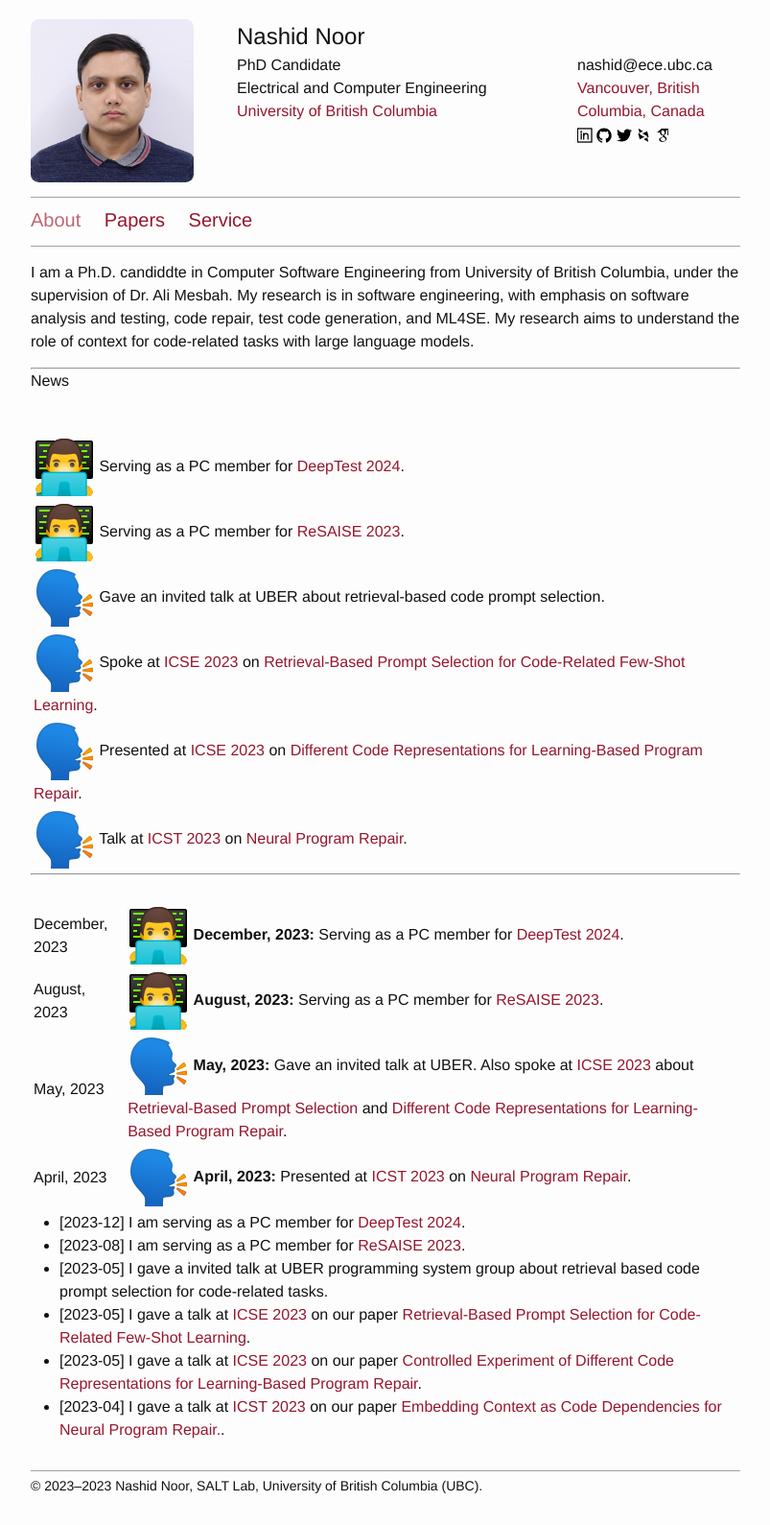
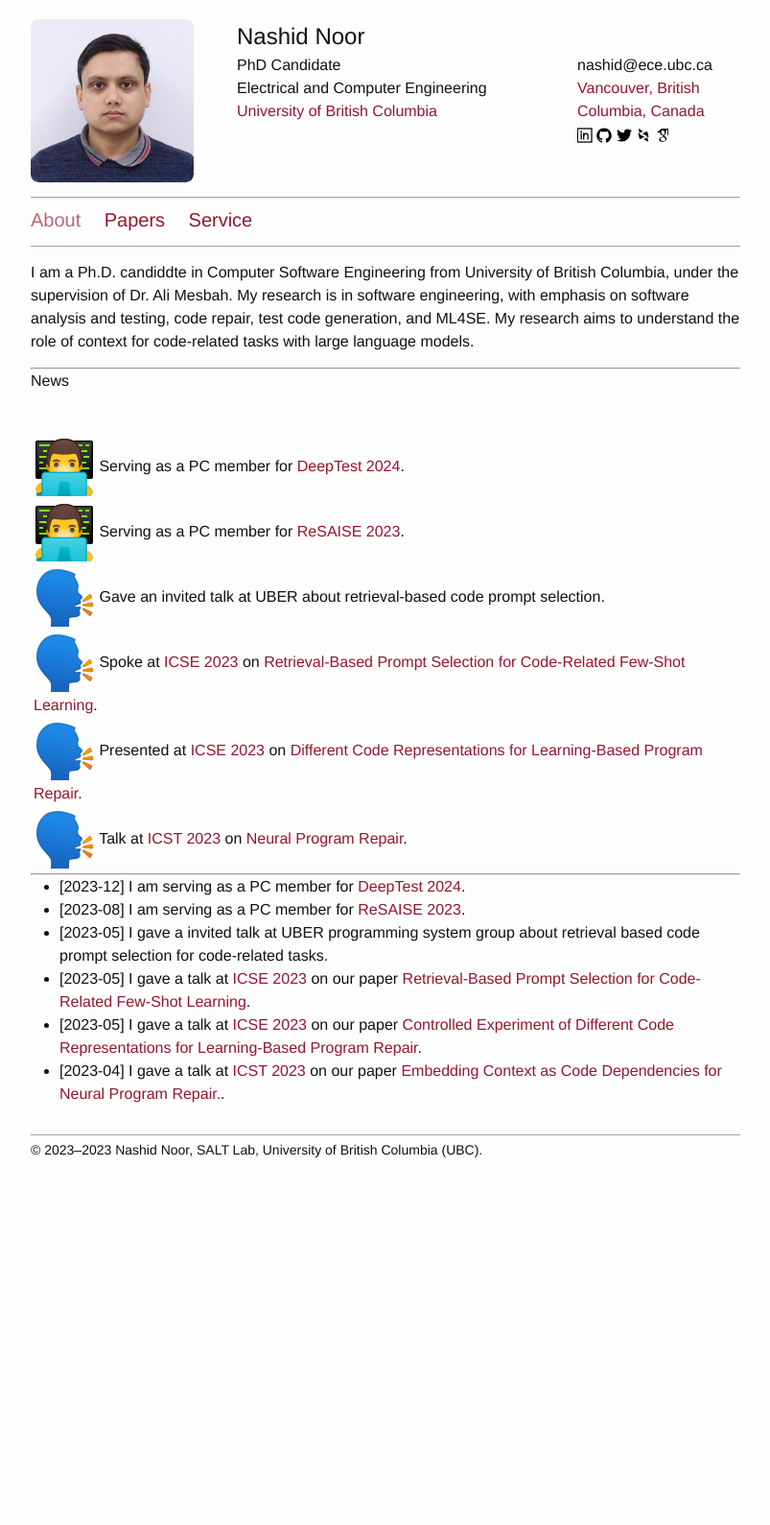
Before and after one commit to nashid/nashid.github.io, a Jekyll site: the page built from index.md, in a window 1280 px wide. Shown: the whole page at 96% size, without its empty margins (238-1041 px from the left). Built offline with Jekyll 4.4.1, drawn with Linux system fonts in a browser that asks for light colours; after the commit the page ends 1239 px from its top, so only the background shows below that.

Commit message:
update the news section

```diff
--- a/index.md
+++ b/index.md
@@ -22,15 +22,6 @@ News
 
 ---
 
-|                |                                                                                                                                                                                                                                                                                                                                                                                                              |
-|----------------|--------------------------------------------------------------------------------------------------------------------------------------------------------------------------------------------------------------------------------------------------------------------------------------------------------------------------------------------------------------------------------------------------------------|
-| December, 2023 | ![DeepTest 2024](./resources/images/icon-paper-review.png) **December, 2023:** Serving as a PC member for [DeepTest 2024](https://conf.researchr.org/home/icse-2024/deeptest-2024).                                                                                                                                                                                                                          |
-| August, 2023   | ![ReSAISE 2023](./resources/images/icon-paper-review.png) **August, 2023:** Serving as a PC member for [ReSAISE 2023](https://resaise.github.io/2023/committee.html).                                                                                                                                                                                                                                        |
-| May, 2023      | ![Talks 2023](./resources/images/icon-talk.png) **May, 2023:** Gave an invited talk at UBER. Also spoke at [ICSE 2023](https://conf.researchr.org/home/icse-2023) about [Retrieval-Based Prompt Selection](https://nashid.github.io/resources/papers/cedar-icse23.pdf) and [Different Code Representations for Learning-Based Program Repair](https://nashid.github.io/resources/papers/reptory-emse22.pdf). |
-| April, 2023    | ![ICST 2023](./resources/images/icon-talk.png) **April, 2023:** Presented at [ICST 2023](https://conf.researchr.org/home/icst-2023) on [Neural Program Repair](https://nashid.github.io/resources/papers/glance-icst23.pdf).                                                                                                                                                                                 |
-
-
-
 - [2023-12] I am serving as a PC member for [DeepTest 2024](https://conf.researchr.org/home/icse-2024/deeptest-2024).
 - [2023-08] I am serving as a PC member for [ReSAISE 2023](https://resaise.github.io/2023/committee.html).
 - [2023-05] I gave a invited talk at UBER programming system group about retrieval based code prompt selection for code-related tasks.
```
